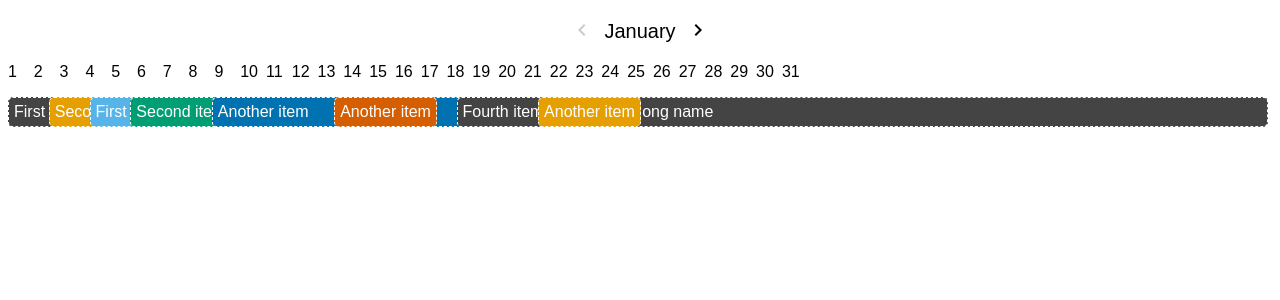
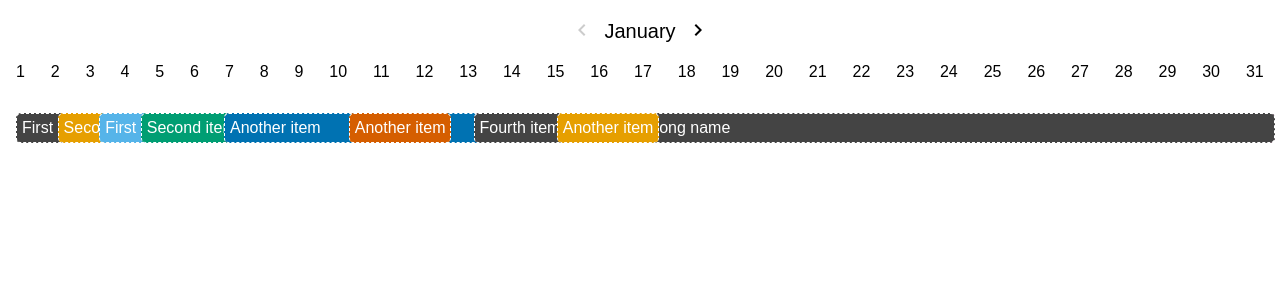
Before and after one commit to diego-cecatto/minimal-timiline, a React (Vite) app: page / in a window 1280 px wide. Shown: the top 300 px of the page. Built offline with nearby package versions, Linux system fonts and the light colour scheme.

Commit message:
fix: improve readability from the code

```diff
--- a/src/components/timeline/Timeline.module.scss
+++ b/src/components/timeline/Timeline.module.scss
@@ -2,7 +2,7 @@ body {
     margin: 0;
     padding: 0;
     font-family: sans-serif;
-    padding: 0 8px;
+    padding: 0 16px;
     user-select: none;
     -moz-user-select: none;
     -ms-user-select: none;
@@ -10,9 +10,20 @@ body {
 }
 
 .timelineContainer {
-    display: flex;
     width: 100%;
     position: relative;
+
+    .laneList {
+        display: flex;
+        width: 100%;
+        padding: 0;
+        justify-content: space-between;
+        overflow: hidden;
+
+        .laneDay {
+            list-style: none;
+        }
+    }
 
     .event {
         position: absolute;
@@ -20,6 +31,7 @@ body {
         padding: 5px;
         border-radius: 5px;
         border: 1px dashed white;
+
         &.hover {
             z-index: 1;
             cursor: pointer;
@@ -37,32 +49,30 @@ body {
     }
 }
 
-.monthContainer {
-    min-width: 100%;
-    display: flex;
-    flex-direction: column;
+.headerContainer {
+    width: 100%;
 
     .month {
         width: 100%;
+        text-align: center;
+        margin-top: 18px;
+        font-size: 20px;
+
         .navigationIcon {
             cursor: pointer;
             margin: 0 10px;
             vertical-align: middle;
+
             &.disabled {
                 color: #ccc;
             }
         }
     }
-}
 
-.monthContainer {
-    .month {
-        text-align: center;
-        margin-top: 18px;
-        font-size: 20px;
-    }
     .dayList {
         display: flex;
+        display: flex;
+        justify-content: space-between;
         padding: 0px;
 
         .day {
--- a/src/components/timeline/Timeline.tsx
+++ b/src/components/timeline/Timeline.tsx
@@ -7,25 +7,12 @@ declare type TimelineProps = {
     events: TimelineItem[];
 };
 
-//todo if I have other in the same position do some process to put a lit bit left
-//todo add drag and drop
-//todo responsive
-//todo add zoom
-//todo implement compass
-
-//todo include elements that have started in the previous month
-//todo indicates that is ocuped in the previous month or next month
-
-//todo is not ordening rightly
-
 export const Timeline = ({ events }: TimelineProps) => {
     return (
         <>
             <TimelineHeader />
             <div className={styles.timelineContainer}>
-                <div className={styles.month}>
-                    <Events />
-                </div>
+                <Events />
             </div>
         </>
     );
--- a/src/components/timeline/TimelineEvents.tsx
+++ b/src/components/timeline/TimelineEvents.tsx
@@ -21,7 +21,6 @@ export const Events = () => {
     const { months, currMonth }: TimelineState = useSelector(
         (state: any) => state.timeline
     );
-    const { events } = months[currMonth.index];
 
     const startResize = (
         item: TimelineItem,
@@ -70,20 +69,125 @@ export const Events = () => {
         clearTimeout(hoverHandlerRef.current);
     };
 
+    const handleMouseEnter = (event: TimelineItem) => {
+        clearTimeout(hoverHandlerRef.current);
+        hoverHandlerRef.current = setTimeout(() => {
+            setHover(event);
+        }, 300);
+    };
+
+    const handleMouseLeave = (event: React.MouseEvent) => {
+        if (resizingEvent.item) {
+            return;
+        }
+        clearTimeout(hoverHandlerRef.current);
+        hoverHandlerRef.current = setTimeout(() => {
+            setHover(null);
+        }, 500);
+    };
+    const handleStartEditItem = (event: TimelineItem) => {
+        document.addEventListener('click', handleCloseEdit);
+        setEditing(event);
+    };
+
+    const handleChangeName = (event: TimelineItem, name: string) => {
+        dispatch(
+            changeName({
+                event: editing,
+                name: name,
+            })
+        );
+    };
+
+    const MONTH = months[currMonth.index];
+    let currIndex = 0;
+    const getAllLaneItems = (day: number) => {
+        var laneItems = [];
+        for (var i = currIndex, tot = MONTH.events.length; i < tot; i++) {
+            if (Number(MONTH.events[i].start.slice(8)) === day) {
+                laneItems.push(
+                    <LaneItem
+                        event={MONTH.events[i]}
+                        currMonth={currMonth}
+                        handleMouseEnter={handleMouseEnter}
+                        handleMouseLeave={handleMouseLeave}
+                        handleResize={startResize}
+                        handleStartEditItem={handleStartEditItem}
+                        handleChangeName={handleChangeName}
+                        editing={editing}
+                        hoverItem={hoverItem}
+                    />
+                );
+            } else {
+                currIndex = i;
+                break;
+            }
+        }
+        return laneItems;
+    };
+
     return (
         <>
-            {events.map((event) => {
+            <div style={{ overflow: 'hidden', width: '100%' }}>
+                <ul className={styles.laneList}>
+                    {Array.from(
+                        { length: currMonth.daysInMonth },
+                        (_, index) => index
+                    ).map((index) => (
+                        <li className={styles.laneDay} key={index}>
+                            {getAllLaneItems(index + 1)}
+                        </li>
+                    ))}
+                </ul>
+            </div>
+            {resizingEvent.item && (
+                <div
+                    className={styles.resizeOverlay}
+                    onMouseMove={resize}
+                    onMouseUp={stopResize}
+                />
+            )}
+            <Tooltip id="my-tooltip" />
+        </>
+    );
+};
+
+declare type LaneItemProps = {
+    event: TimelineItem;
+    currMonth: {
+        index: number;
+        daysInMonth: number;
+    };
+    hoverItem: TimelineItem | null | undefined;
+    editing: TimelineItem | null | undefined;
+    handleMouseEnter: (event: TimelineItem) => void;
+    handleMouseLeave: (event: React.MouseEvent) => void;
+    handleStartEditItem: (event: TimelineItem) => void;
+    handleResize: (event: TimelineItem, pos: 'start' | 'end' | null) => void;
+    handleChangeName: (event: TimelineItem, name: string) => void;
+};
+
+const LaneItem = ({
+    event,
+    currMonth,
+    hoverItem,
+    editing,
+    handleMouseEnter,
+    handleMouseLeave,
+    handleResize,
+    handleStartEditItem,
+    handleChangeName,
+}: LaneItemProps) => {
+    const calculateWidth = () => {
         const startDate = moment(event.start, 'YYYY-MM-DD');
         const endDate = moment(event.end, 'YYYY-MM-DD');
         let duration = endDate.diff(startDate, 'days') + 1;
         if (duration > currMonth.daysInMonth) {
             duration = currMonth.daysInMonth - startDate.date() + 1;
         }
+        return (duration / currMonth.daysInMonth) * 100;
+    };
 
-                const width = (duration / currMonth.daysInMonth) * 100;
-                const left =
-                    (startDate.date() - 1) * (100 / currMonth.daysInMonth);
-                // console.log(startDate, endDate, duration);
     return (
         <div
             data-tooltip-id="my-tooltip"
@@ -95,30 +199,16 @@ export const Events = () => {
                     ? styles.hover
                     : null
             }`}
-                        onMouseEnter={() => {
-                            clearTimeout(hoverHandlerRef.current);
-                            hoverHandlerRef.current = setTimeout(() => {
-                                setHover(event);
-                            }, 300);
-                        }}
-                        onMouseLeave={() => {
-                            if (resizingEvent.item) {
-                                return;
-                            }
-                            clearTimeout(hoverHandlerRef.current);
-                            hoverHandlerRef.current = setTimeout(() => {
-                                setHover(null);
-                            }, 500);
-                        }}
+            onMouseEnter={() => handleMouseEnter(event)}
+            onMouseLeave={handleMouseLeave}
             style={{
-                            minWidth: `calc(${width}% - 16px)`,
-                            left: `${left}%`,
+                minWidth: `calc(${calculateWidth()}% - 16px)`,
                 backgroundColor: event.color,
             }}
         >
             <div
                 className={styles.startHandlerResize}
-                            onMouseDown={(e) => startResize(event, 'start')}
+                onMouseDown={(e) => handleResize(event, 'start')}
             >
                 start
             </div>
@@ -127,45 +217,19 @@ export const Events = () => {
                     className={styles.fieldEditor}
                     value={event.name}
                     onClick={(e) => e.stopPropagation()}
-                                onChange={(e) => {
-                                    dispatch(
-                                        changeName({
-                                            event: editing,
-                                            name: e.target.value,
-                                        })
-                                    );
-                                }}
+                    onChange={(e) => handleChangeName(event, e.target.value)}
                 />
             ) : (
-                            <div
-                                onDoubleClick={() => {
-                                    document.addEventListener(
-                                        'click',
-                                        handleCloseEdit
-                                    );
-                                    setEditing(event);
-                                }}
-                            >
+                <div onDoubleClick={() => handleStartEditItem(event)}>
                     {event.name}
                 </div>
             )}
             <div
                 className={styles.endHandlerResize}
-                            onMouseDown={(e) => startResize(event, 'end')}
+                onMouseDown={(e) => handleResize(event, 'end')}
             >
                 end
             </div>
         </div>
     );
-            })}
-            {resizingEvent.item && (
-                <div
-                    className={styles.resizeOverlay}
-                    onMouseMove={resize}
-                    onMouseUp={stopResize}
-                />
-            )}
-            <Tooltip id="my-tooltip" />
-        </>
-    );
 };
--- a/src/components/timeline/TimelineHeader.tsx
+++ b/src/components/timeline/TimelineHeader.tsx
@@ -13,10 +13,9 @@ export const TimelineHeader = () => {
         dispatch(changeMonth(index));
     };
     const MONTH = months[currMonth.index];
-    const WIDTH = window.screen.width / currMonth.daysInMonth;
 
     return (
-        <div className={styles.monthContainer}>
+        <div className={styles.headerContainer}>
             <div className={styles.month}>
                 <span
                     className={
@@ -45,13 +44,7 @@ export const TimelineHeader = () => {
                     { length: currMonth.daysInMonth },
                     (_, index) => index
                 ).map((index) => (
-                    <li
-                        className={styles.day}
-                        key={index}
-                        style={{
-                            width: `${WIDTH}px`,
-                        }}
-                    >
+                    <li className={styles.day} key={index}>
                         {index + 1}
                     </li>
                 ))}
```
Also changed, not shown: 2 other files (tests, documents, lock files or other folders). Lines whose indentation alone changed are shown as unchanged.
